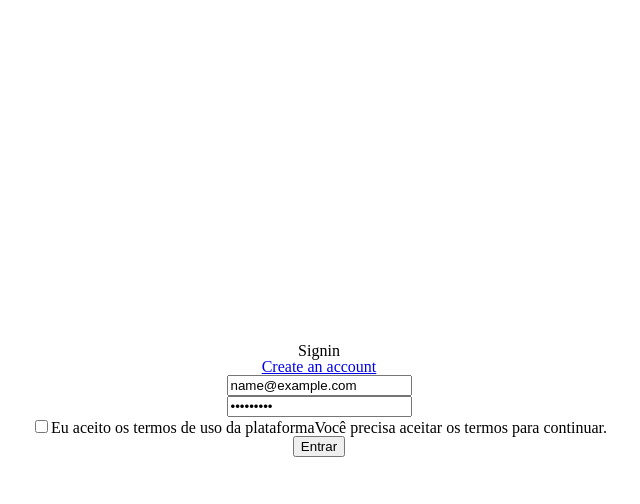
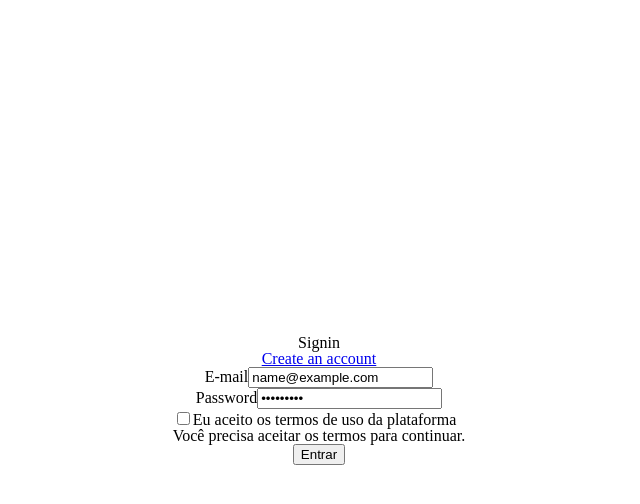
Before and after one commit to lucxsbueno/notes, a React (Create React App) app: page / in a window 1280 px wide. Both pictures are taken after typing "name@example.com", "Sample123" into the empty fields and a click on the button "Entrar". Shown: the top 504 px of the page, without its empty margins (321-961 px from the left). Built offline with nearby package versions, Linux system fonts and the light colour scheme.

Commit message:
Mudando inputs

```diff
--- a/src/views/Signin.jsx
+++ b/src/views/Signin.jsx
@@ -1,23 +1,19 @@
 import React from "react";
 
-//Routes
 import {
   Link
 } from "react-router-dom";
 
-//Form
 import {
   useForm
 } from "react-hook-form";
 
-//Yup resolver
 import {
   yupResolver
 } from '@hookform/resolvers/yup';
 
 import * as yup from "yup";
 
-//Input validations
 const schema = yup.object({
   email: yup.string().email().required(),
   password: yup.string().min(8).max(16).required(),
@@ -27,25 +23,32 @@ const schema = yup.object({
 const Signin = () => {
   const { register, handleSubmit, formState: { errors } } = useForm({ resolver: yupResolver(schema) });
 
-  const onSubmit = data => console.log(data);
+  const onSubmit = data => alert(JSON.stringify(data));
 
   return (
     <div className="w-h-100 d-flex flex-direction-row align-center justify-center">
       <form className="d-inline-block" onSubmit={handleSubmit(onSubmit)}>
         <div className="signin-form">
           <h1>Signin</h1>
+
           <Link to="signup">Create an account</Link>
 
-          <input placeholder="john@doe.com" type="email" {...register("email")} />
-          {errors.email && <span>{errors.email?.message}</span>}
+          <label className="form-input">
+            <span>E-mail</span>
+            <input placeholder="john@doe.com" type="text" {...register("email")} />
+            {errors.email && <p>{errors.email?.message}</p>}
+          </label>
 
-          <input placeholder="Your secret password" type="password" {...register("password")} />
-          {errors.password && <span>{errors.password?.message}</span>}
+          <label className="form-input">
+            <span>Password</span>
+            <input placeholder="Your secret password" type="password" {...register("password")} />
+            {errors.password && <p>{errors.password?.message}</p>}
+          </label>
 
-          <label>
+          <label className="form-input">
             <input type="checkbox" {...register("terms")} />
             <span>Eu aceito os termos de uso da plataforma</span>
-            {errors.terms && <span>{errors.terms?.message}</span>}
+            {errors.terms && <p>{errors.terms?.message}</p>}
           </label>
 
           <button type="submit">Entrar</button>
--- a/src/views/Signup.jsx
+++ b/src/views/Signup.jsx
@@ -1,23 +1,19 @@
 import React from "react";
 
-//Routes
 import {
   Link
 } from "react-router-dom";
 
-//Form
 import {
   useForm
 } from "react-hook-form";
 
-//Yup resolver
 import {
   yupResolver
 } from '@hookform/resolvers/yup';
 
 import * as yup from "yup";
 
-//Input validations
 const schema = yup.object({
   name: yup.string().required(),
   email: yup.string().email().required(),
```
Also changed, not shown: src/components/Input.jsx (added, +10 -0 lines), 1 other file (tests, documents, lock files or other folders).
